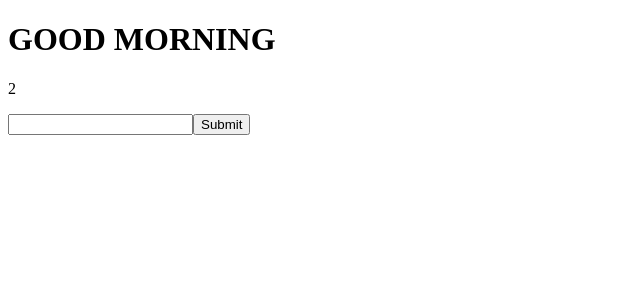
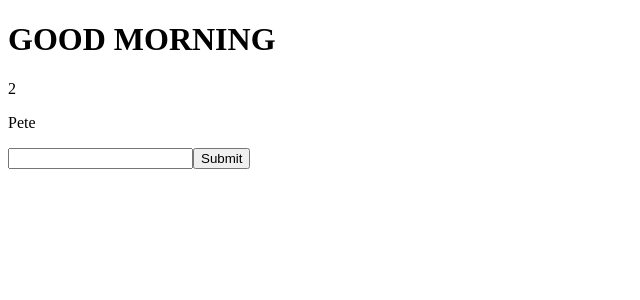
Before and after one commit to PeteMcNie/Typescript-Python-Project, a React app: page / in a window 1280 px wide. Shown: the top 300 px of the page, without its empty margins (0-640 px from the left). Built offline with nearby package versions, Linux system fonts and the light colour scheme.

Commit message:
Debug mapStateToProps

```diff
--- a/src/components/App.tsx
+++ b/src/components/App.tsx
@@ -1,4 +1,7 @@
 import * as React from 'react'
+// import * as actions from '../actions'
+import { StoreState } from '../types/index'
+import { connect } from 'react-redux'
 
 export interface Props {
   people: string
@@ -6,7 +9,7 @@ export interface Props {
   teamNames: string
 }
 
-function App ({ people, noOfTeams = 2, teamNames }: Props) {
+function App ({ people, noOfTeams, teamNames }: Props) {
     console.log('App ', people, noOfTeams, teamNames)
     return (
         <div>
@@ -22,4 +25,12 @@ function App ({ people, noOfTeams = 2, teamNames }: Props) {
     )
 }
 
-export default App
+function mapStateToProps (state: StoreState, ownProps: Props) {
+    return {
+        people: state.people,
+        noOfTeams: state.noOfTeams,
+        teamNames: state.teamNames
+    }
+}
+
+export default connect(mapStateToProps)(App)
--- a/src/reducers/index.tsx
+++ b/src/reducers/index.tsx
@@ -3,14 +3,15 @@ import { StoreState } from '../types/index'
 import { ADD_PERSON, REMOVE_PERSON } from '../constants/index'
 
 export function people(state: StoreState, action: UpdatePerson): StoreState {
-    switch(action.type) {
+    switch (action.type) {
         case ADD_PERSON:
             console.log('Reducer state: ', state)
-            return { ...state }
+            return { ...state, people: action.name }
         case REMOVE_PERSON:
             console.log('Reducer state: ', state)
-            return { ...state }
+            return { ...state, people: action.name }
         default:
             state
     }
+    return state
 }
```
Also changed, not shown: src/containers/App.tsx (+12 -12 lines).
